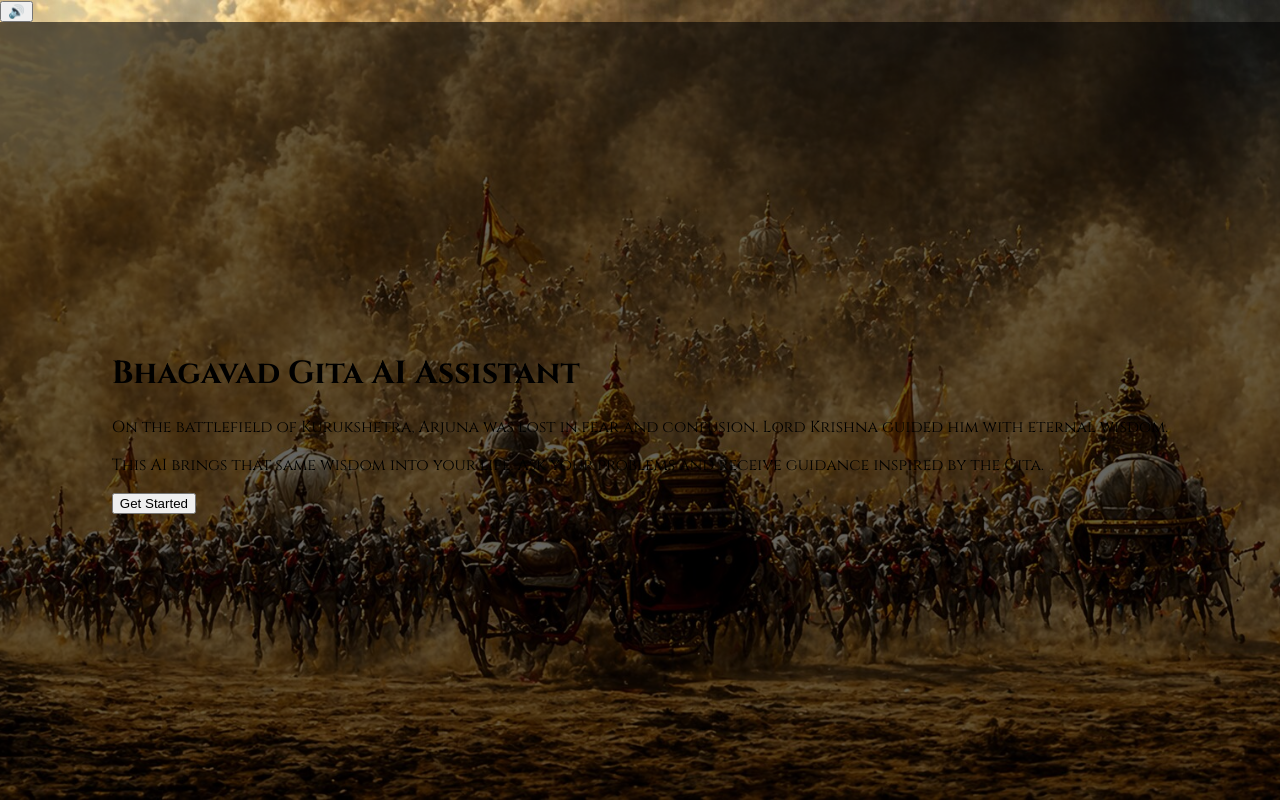
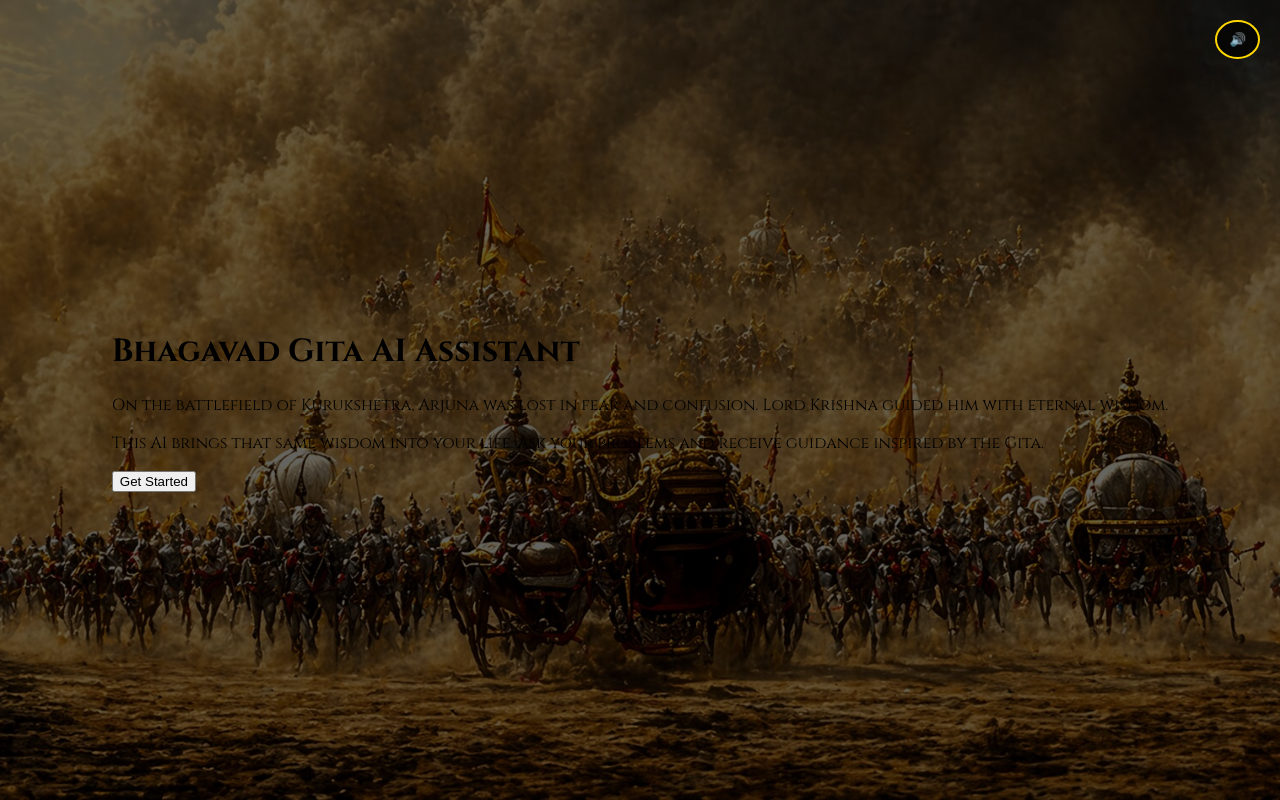
Before and after one commit to kennyseesh/GeetaAI-Frontend, a React (Create React App) app: page / in a window 1280 px wide. Built offline with nearby package versions, Linux system fonts and the light colour scheme.

Commit message:
fix arjuna + mute

```diff
--- a/src/App.css
+++ b/src/App.css
@@ -42,11 +42,12 @@ body, html, #root {
   max-height: 70vh;
 }
 
-/* 🔥 FINAL ARJUNA FIX */
+/* 🔥 FIX BOTH (HOME + INPUT) */
+.arjuna-home,
 .arjuna-kneeling {
-  left: -50px;   /* push outside screen */
+  left: -60px;             /* push outside */
   max-height: 65vh;
-  max-width: 20vw;
+  max-width: 22vw;         /* restrict width */
   width: auto;
   object-fit: contain;
 }
@@ -194,9 +195,9 @@ body, html, #root {
   align-items: center;
 }
 
-/* 🔊 MUTE BUTTON (FIXED) */
+/* 🔊 BUTTON FIX (MATCHES JSX) */
 
-.mute-btn {
+.music-btn {
   position: absolute;
   top: 20px;
   right: 20px;
```
